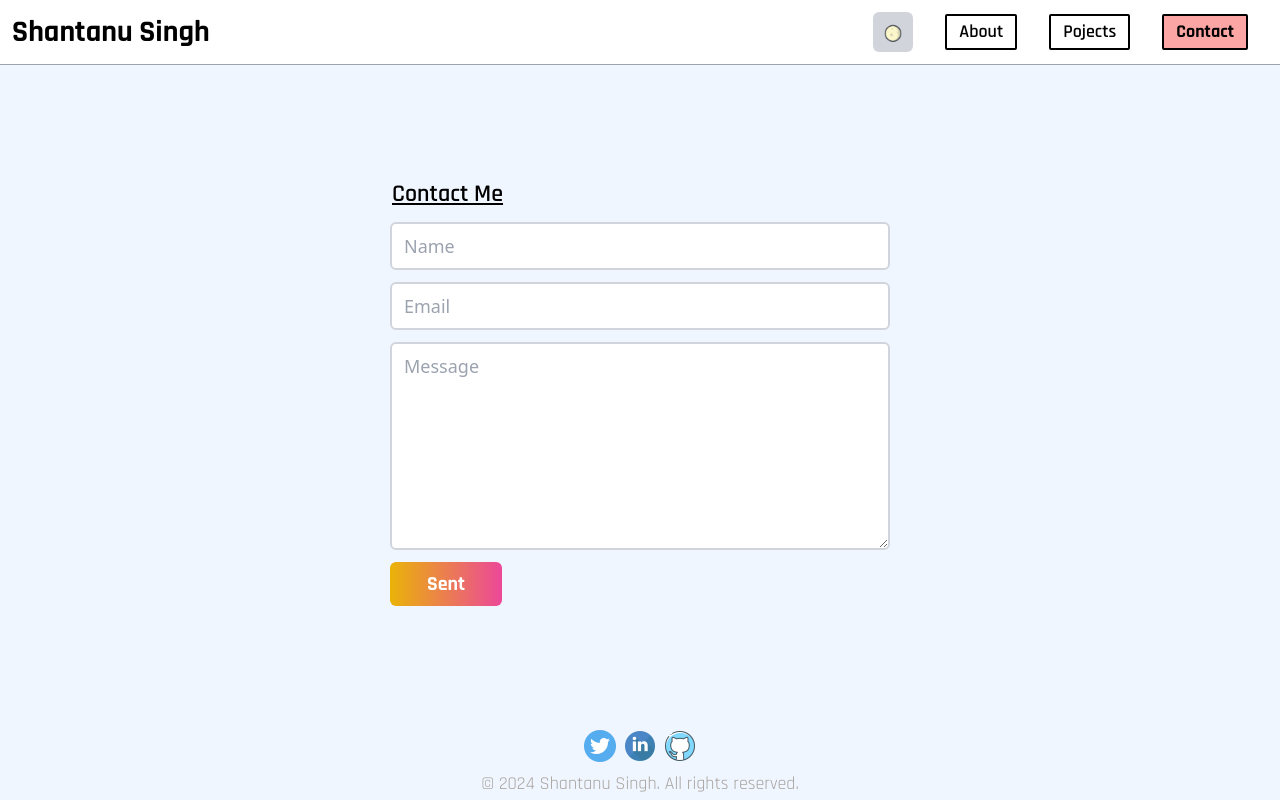
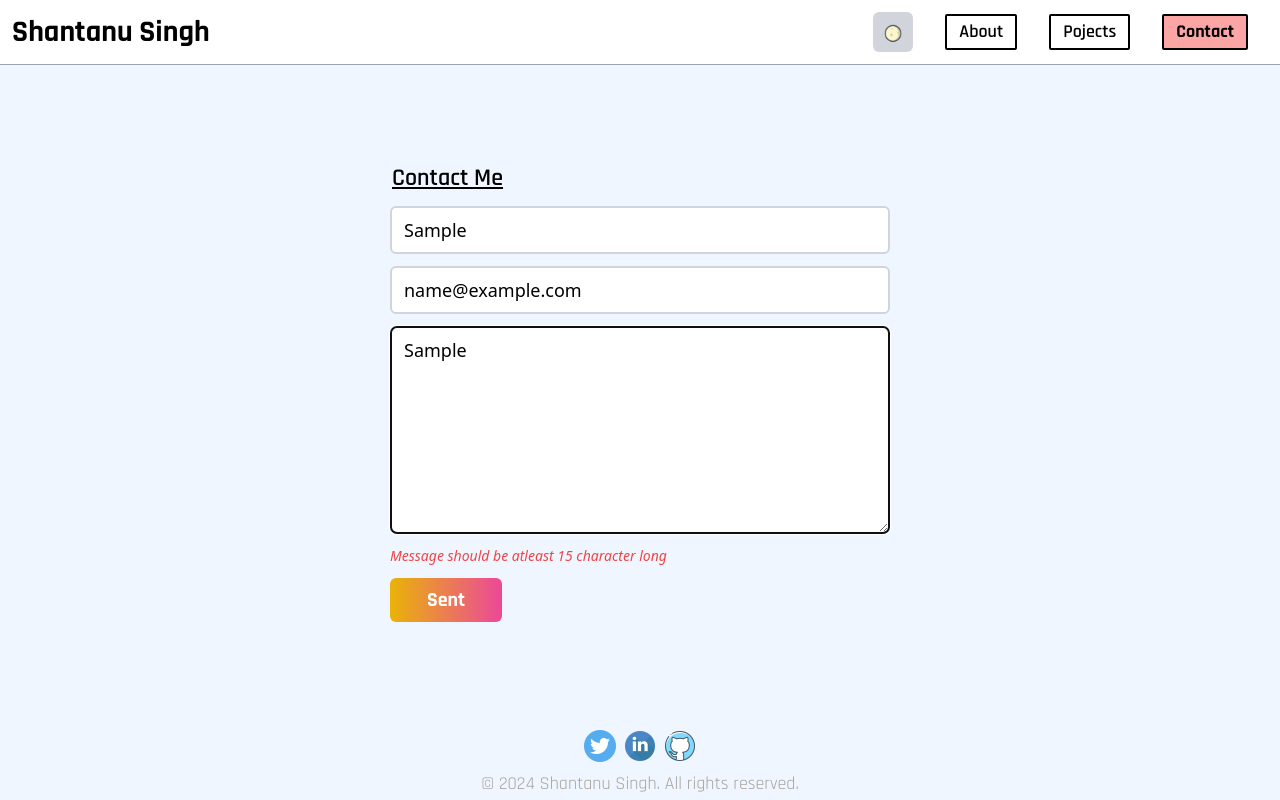
Before and after one commit to shann592/portfolio-site, a React (Vite) app: page /contact in a window 1280 px wide. Both pictures are taken after typing "Sample", "name@example.com", "Sample" into the empty fields and a click on the button "Sent". Built offline with nearby package versions, Linux system fonts and the light colour scheme; no server answers.

Commit message:
feat: implemented form handling and validation with react-hook-form and zod

```diff
--- a/package.json
+++ b/package.json
@@ -10,11 +10,14 @@
     "preview": "vite preview"
   },
   "dependencies": {
+    "@hookform/resolvers": "^3.4.2",
     "emailjs-com": "^3.2.0",
     "framer-motion": "^11.2.5",
     "react": "^18.2.0",
     "react-dom": "^18.2.0",
-    "react-router-dom": "^6.23.1"
+    "react-hook-form": "^7.51.5",
+    "react-router-dom": "^6.23.1",
+    "zod": "^3.23.8"
   },
   "devDependencies": {
     "@types/react": "^18.2.66",
--- a/src/components/Contact.jsx
+++ b/src/components/Contact.jsx
@@ -1,15 +1,30 @@
 import { useState } from 'react'
 import { motion } from 'framer-motion'
 import { send } from 'emailjs-com'
+import { z } from 'zod'
+import { useForm } from 'react-hook-form'
 import config from '../config'
 
 import { routeVariants, childVariants } from '../variants'
+import { zodResolver } from '@hookform/resolvers/zod'
+
+const formSchema = z.object({
+  from_name: z
+    .string()
+    .min(3, { message: 'Name should be atleast 3 character long' }),
+  from_email: z.string().email('Enter a valid email'),
+  message: z
+    .string()
+    .min(15, { message: 'Message should be atleast 15 character long' }),
+})
 
 export default function Contact() {
-  const [formData, setFormData] = useState({
-    from_name: '',
-    message: '',
-    from_email: '',
+  const {
+    register,
+    handleSubmit,
+    formState: { errors },
+  } = useForm({
+    resolver: zodResolver(formSchema),
   })
 
   const handleChange = (e) => {
@@ -22,38 +37,18 @@ export default function Contact() {
     })
   }
 
-  const sendMessage = async () => {
+  const sendMessage = async (data) => {
     try {
       const resp = await send(
         config.emailJSServiceId,
         config.emailJSTemplateId,
-        formData,
+        data,
         config.emailJSPublicKey
       )
       alert('Message Sent 👍')
     } catch (error) {
       alert('Something went wrong 💥')
     }
-  }
-
-  const handleSubmit = (e) => {
-    e.preventDefault()
-    if (
-      formData.from_email === '' &&
-      formData.from_name === '' &&
-      formData.message === ''
-    ) {
-      alert('Please fill the form correctly 🚨')
-      return
-    }
-    sendMessage()
-    setFormData((prev) => {
-      return {
-        from_name: '',
-        message: '',
-        from_email: '',
-      }
-    })
   }
 
   return (
@@ -75,7 +70,9 @@ export default function Contact() {
         variants={childVariants}
         initial="initial"
         animate="final"
-        onSubmit={handleSubmit}
+        onSubmit={handleSubmit((data) => {
+          sendMessage(data)
+        })}
         className="flex flex-col w-[300px] md:w-[500px] min-h-56 gap-3 text-lg py-2"
       >
         <input
@@ -83,25 +80,34 @@ export default function Contact() {
           placeholder="Name"
           className="py-2 px-3 border-2 border-gray-300 rounded-md dark:border-gray-400"
           name="from_name"
-          onChange={handleChange}
-          value={formData.from_name}
+          {...register('from_name')}
         />
+        {errors.from_name && (
+          <em className="text-sm text-red-500">{errors.from_name.message}</em>
+        )}
         <input
           type="email"
           placeholder="Email"
           className="py-2 px-3 border-2 border-gray-300 rounded-md dark:border-gray-400"
           name="from_email"
-          onChange={handleChange}
-          value={formData.from_email}
+          {...register('from_email')}
         />
+        {errors.from_email && (
+          <em className="text-sm text-red-500">{errors.from_email.message}</em>
+        )}
         <textarea
           placeholder="Message"
           className="min-h-52 py-2 px-3 border-2 border-gray-300 rounded-md dark:border-gray-400"
           name="message"
-          onChange={handleChange}
-          value={formData.message}
+          {...register('message')}
         ></textarea>
-        <button className="w-28 bg-gradient-to-r from-yellow-500 to-pink-500 text-white rajdhani-bold font-rajdhani text-xl rounded-md py-2">
+        {errors.message && (
+          <em className="text-sm text-red-500">{errors.message.message}</em>
+        )}
+        <button
+          type="submit"
+          className="w-28 bg-gradient-to-r from-yellow-500 to-pink-500 text-white rajdhani-bold font-rajdhani text-xl rounded-md py-2"
+        >
           Sent
         </button>
       </motion.form>
```
Also changed, not shown: 1 other file (tests, documents, lock files or other folders).
